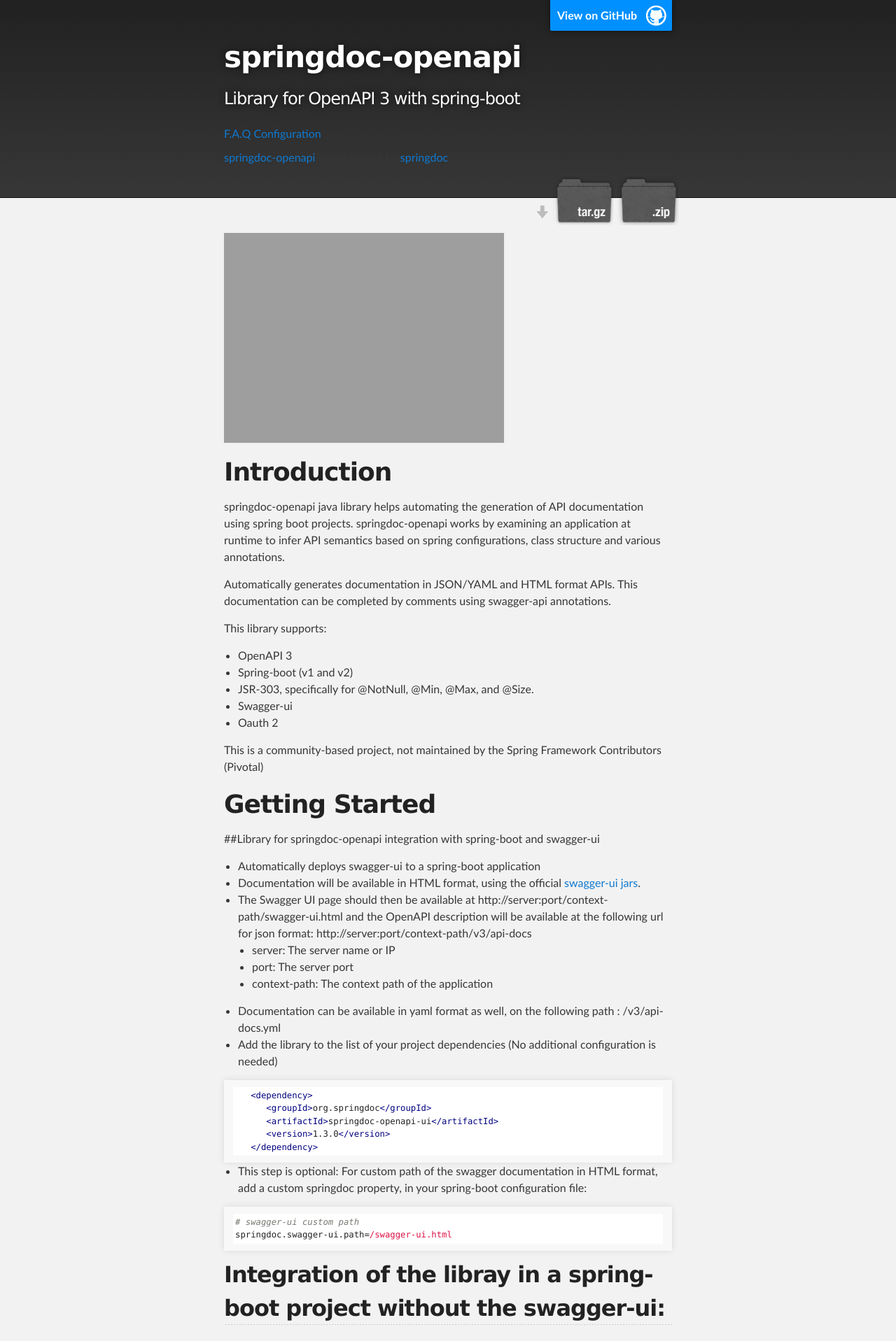
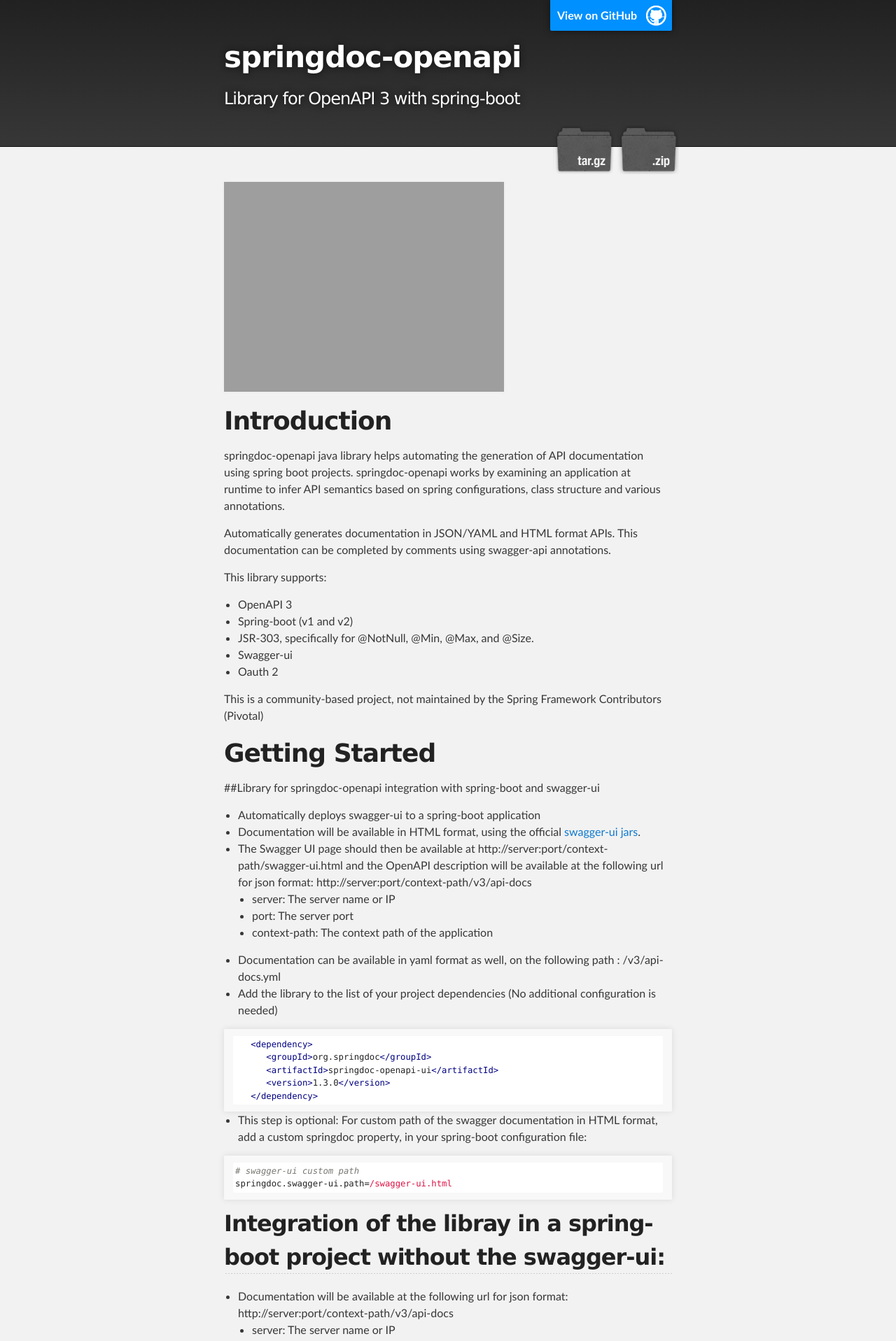
Before and after one commit to springdoc/springdoc-openapi-demos, a Jekyll site: the page built from docs/index.md, in a window 1280 px wide. Shown: the top 1917 px of the page at 70% size. Built offline with Jekyll 4.4.1, drawn with Linux system fonts in a browser that asks for light colours.

Commit message:
update theme

```diff
--- a/docs/_layouts/default.html
+++ b/docs/_layouts/default.html
@@ -21,27 +21,6 @@
 
           <h1 id="project_title">{{ site.title | default: site.github.repository_name }}</h1>
           <h2 id="project_tagline">{{ site.description | default: site.github.project_tagline }}</h2>
-
-            <aside id="sidebar">
-                {% if site.show_downloads %}
-                <a class="button"
-                   href="https://springdoc.github.io/springdoc-openapi-demos/faq.html">
-                    F.A.Q
-                </a>
-                <a class="button"
-                   href="https://springdoc.github.io/springdoc-openapi-demos/springdoc-properties.html">
-                    Configuration
-                </a>
-                {% endif %}
-
-                {% if site.github.is_project_page %}
-                <p class="repo-owner"><a
-                        href="https://github.com/springdoc/springdoc-openapi">springdoc-openapi</a>
-                    is
-                    maintained by <a href="{{ site.github.owner_url }}">{{
-                        site.github.owner_name }}</a>.</p>
-                {% endif %}
-            </aside>
 
           {% if site.show_downloads %}
             <section id="downloads">
--- a/docs/_sass/jekyll-theme-slate.scss
+++ b/docs/_sass/jekyll-theme-slate.scss
@@ -317,7 +317,6 @@
   bottom: -40px;
   right: 0;
   height: 70px;
-  background: url('../images/icon_download.png') no-repeat 0% 90%;
 }
 
 .zip_download_link {
@@ -470,47 +469,5 @@
     max-width: 320px;
     font-size: 11px;
   }
-a.button {
-  width: 134px;
-  height: 58px;
-  padding-top: 22px;
-  padding-left: 68px;
-  font-family: 'Architects Daughter', 'Helvetica Neue', Helvetica, Arial, serif;
-  font-size: 23px;
-  line-height: 1.2;
-  color: #fff;
-}
-a.button small {
-  display: block;
-  font-size: 11px;
-}
-
-aside a.button {
-  display: block;
-  width: 138px;
-  padding-left: 64px;
-  margin-bottom: 20px;
-  font-size: 21px;
-  background: transparent url(../images/download-button.png) 0 0 no-repeat;
-}
-
-aside#sidebar {
-    float: none;
-    width: 100% ! important;
-  }
-  aside#sidebar {
-    min-height: 0;
-    padding: 20px 0;
-    margin-top: 20px;
-    background-image: none;
-    border-top: solid 1px #ddd;
-  }
-  aside#sidebar a.button {
-    display: none;
-  }
-  aside#sidebar p.repo-owner,
-  aside#sidebar p.repo-owner a {
-    font-weight: bold;
-  }
 
 }
```
